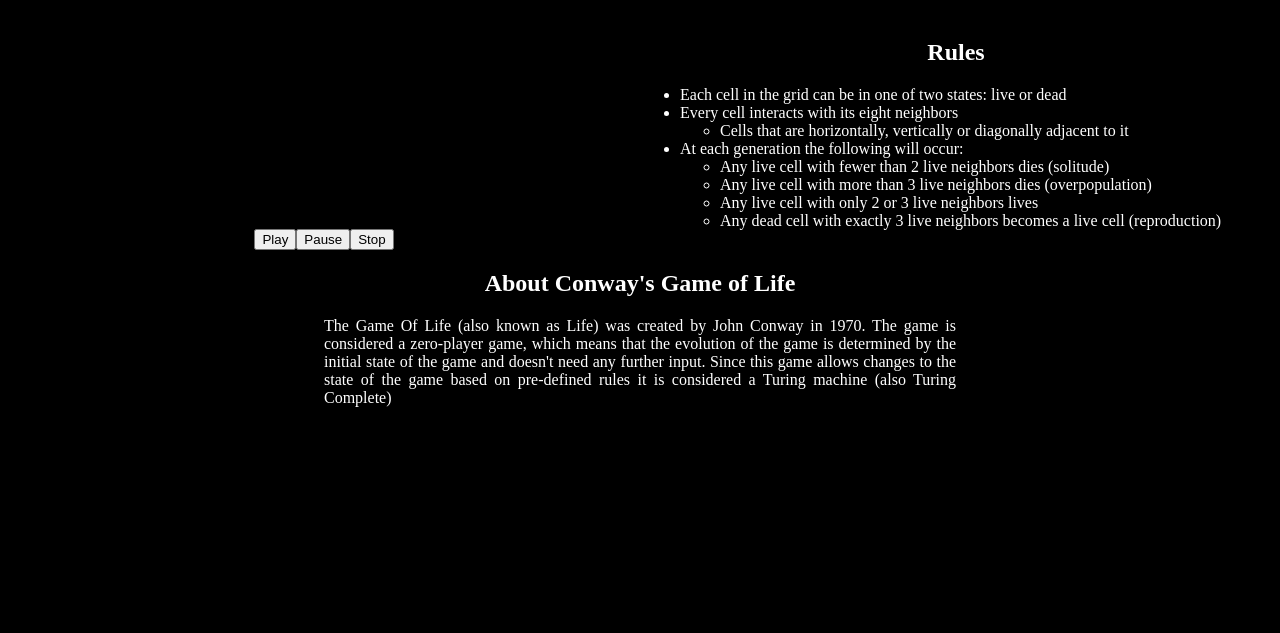
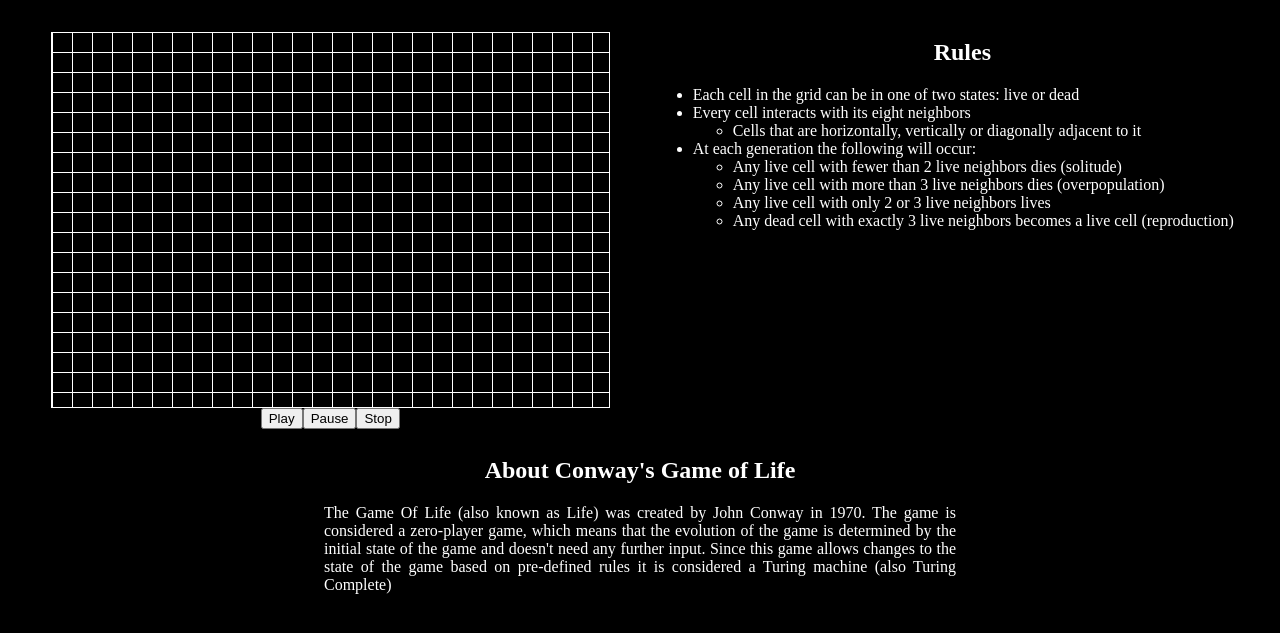
Before and after one commit to jduell12/CS_Build_Week_1, a React app in the folder game-of-life/: page / in a window 1280 px wide. Shown: the part 61-694 px from the top of the page. Built offline with nearby package versions, Linux system fonts and the light colour scheme.

Commit message:
grid layout style complete

```diff
--- a/game-of-life/src/components/App.js
+++ b/game-of-life/src/components/App.js
@@ -8,7 +8,7 @@
     <div>
       <h1>Conway's Game of Life</h1>
       <div id="game-rules">
-        <Game width="00%" height="225%" />
+        <Game />
         <Rules />
       </div>
       <About />
--- a/game-of-life/src/components/Game.js
+++ b/game-of-life/src/components/Game.js
@@ -1,32 +1,15 @@
 import React, { useRef, useState } from "react";
-import { useAnimationFrame } from "./useAnimeFrame";
-import moment from "moment";
 
 const Game = (props) => {
-  const canvasRef = useRef(null);
-  const [stopAnimation, setStopAnimation] = useState(false);
-
-  const doAnimation = (elapsedTime) => {
-    console.log(`elapsed time: ${elapsedTime}`);
-    console.log(canvasRef.current);
-  };
-
-  //   const cancelAnimation = () => {};
-
-  const [cancelAnimation] = useAnimationFrame(moment.now(), doAnimation);
-
+  const CELL_SIZE = 20;
   return (
     <div id="game">
-      <canvas ref={canvasRef} width={props.width} height={props.height} />
-      <button id="play" onClick={() => doAnimation}>
-        Play
-      </button>
-      <button id="pause" onClick={() => cancelAnimation}>
-        Pause
-      </button>
-      <button id="stop" onClick={() => cancelAnimation}>
-        Stop
-      </button>
+      <div id="game-board"></div>
+      <div>
+        <button id="play">Play</button>
+        <button id="pause">Pause</button>
+        <button id="stop">Stop</button>
+      </div>
     </div>
   );
 };
--- a/game-of-life/src/components/useAnimeFrame.js
+++ b/game-of-life/src/components/customhooks/useAnimeFrame.js
@@ -1,11 +1,15 @@
 import React, { useEffect, useState } from "react";
 
 //custom hook for using animation frame
-export const useAnimationFrame = (timestamp, doAnimationCallback) => {
+export const useAnimationFrame = (
+  timestamp,
+  doAnimationCallback,
+  continueA,
+) => {
   //set prev timestamp
   const [prevTimeStamp, setTimeStamp] = useState(timestamp - 30);
-  const [continueAnimation, setContinueAnimation] = useState(true);
   const [started, setStarted] = useState(false);
+  const [continueAnimation, setContinueAnimation] = useState(continueA);
 
   useEffect(() => {
     //only start the animation frame if it's not started
@@ -13,7 +17,7 @@
       setStarted(true);
       requestAnimationFrame(onFrame);
     }
-  });
+  }, [started]);
 
   //request the first animation frame to start the animation
   const onFrame = (timestamp) => {
--- a/game-of-life/src/less/about.less
+++ b/game-of-life/src/less/about.less
@@ -4,5 +4,5 @@
   }
 
   text-align: justify;
-  margin: 0 25%;
+  margin: 3% 25%;
 }
--- a/game-of-life/src/less/game.less
+++ b/game-of-life/src/less/game.less
@@ -1,9 +1,22 @@
 #game-rules {
   display: flex;
   flex-direction: row;
+  height: 400px;
 
   #game {
     width: 50%;
+    margin: 1%;
+
+    #game-board {
+      width: 90%;
+      height: 100%;
+      margin: 0 auto;
+      border: 1px solid white;
+      position: relative;
+      background-image: linear-gradient(0deg, white 1px, transparent 1px;),
+        linear-gradient(90deg, white 1px, transparent 1px;);
+      background-size: 20px 20px;
+    }
   }
 
   #rules {
```
Also changed, not shown: game-of-life/src/stylesheet/index.css.
